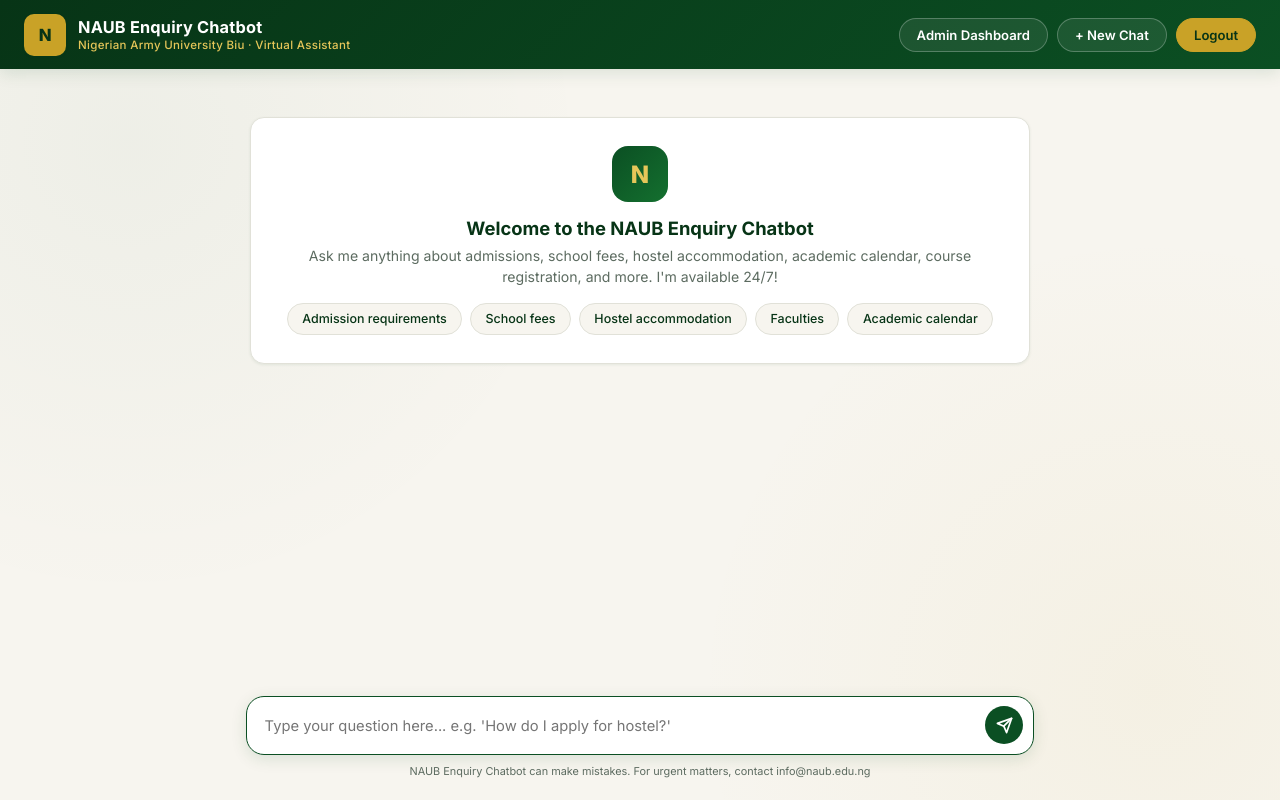
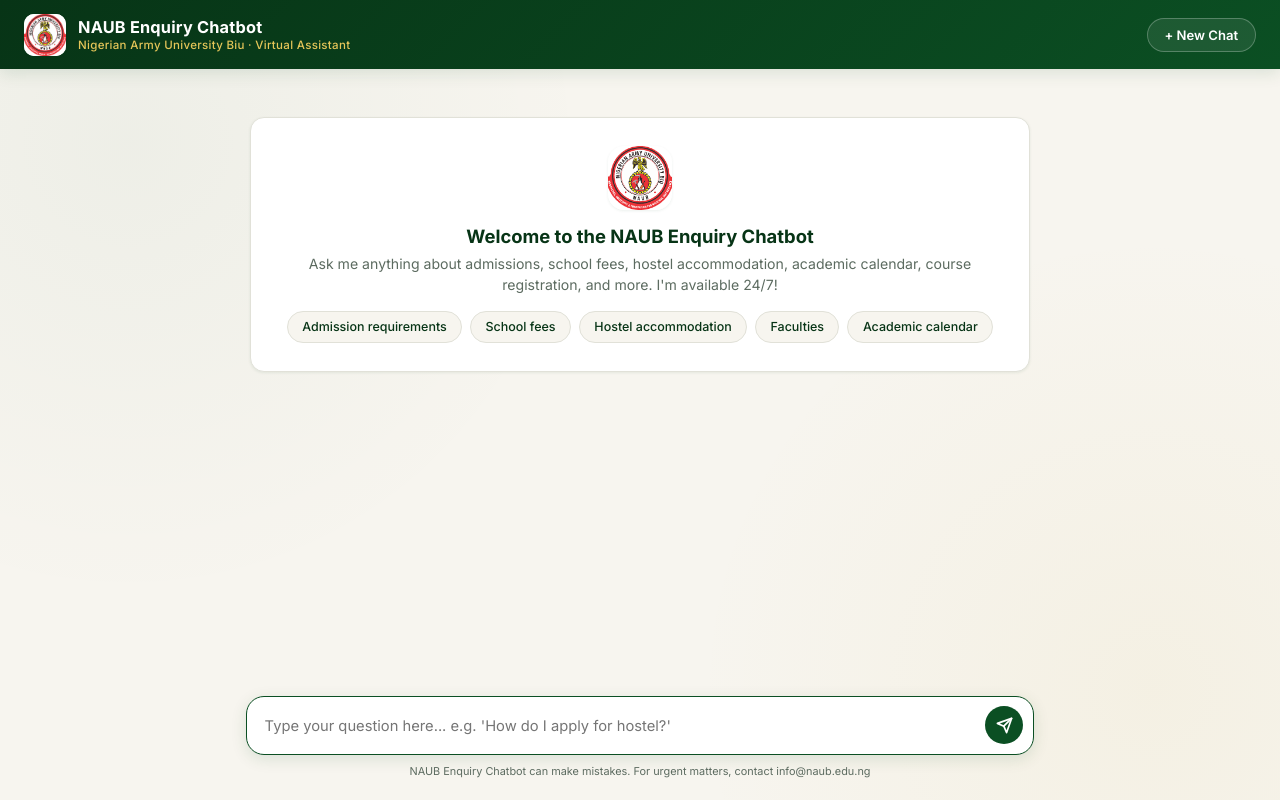
Before and after one commit to Onyedika1801/CHATBOT-NAUB, a Django app: page / in a window 1280 px wide. Run offline with Django 5.2, Linux system fonts and the light colour scheme; the visitor is signed in with stand-in values (Sample User, id 1); data comes from the database, SQL or seed files in the repository; data that the repository does not hold is empty.

Commit message:
Remove admin login/dashboard link from user-facing chat, use real NAUB logo, fix paraphrase matching
- Remove Admin Dashboard link and Sign In/Logout UI from the chat interface;
  normal users now only see the chat, no indication that an admin exists.
  Admin still accesses /accounts/login/ and /dashboard/ directly.
- Replace the text 'N' logo badge with the actual NAUB crest image across
  chat UI, admin dashboard sidebar, and auth pages.
- Add an acronym/synonym expansion layer (chatbot/nlp_engine.py) so terms
  like 'FCOM' normalize to 'faculty of computing', 'VC' to 'vice chancellor',
  etc. before matching -- differently-worded questions about the same thing
  now reduce to the same tokens.
- When an admin answers a previously-unanswered question, the form now
  accepts optional 'alternate phrasings' so future paraphrases of the same
  question are recognized automatically.
- Simplified the unanswered-question reply to 'I don't have an answer for
  that right now. Please check back later.' -- no mention of admin review
  or knowledge base internals.
- Raised similarity threshold slightly (0.25 -> 0.35) to reduce cross-topic
  false matches.

```diff
--- a/accounts/templates/accounts/login_landing.html
+++ b/accounts/templates/accounts/login_landing.html
@@ -1,9 +1,10 @@
 {% extends "base.html" %}
+{% load static %}
 {% block title %}Sign In - NAUB Chatbot{% endblock %}
 {% block body %}
 <div class="auth-shell">
   <div class="auth-card">
-    <div class="naub-logo-badge">N</div>
+    <img src="{% static 'images/naub_logo.png' %}" alt="NAUB Logo" class="naub-logo-img" style="width:60px;height:60px;margin:0 auto 1.1rem;display:block;">
     <h1>NAUB Enquiry Chatbot</h1>
     <p class="sub">Sign in to save your conversation history, or continue as a guest.</p>
 
--- a/accounts/templates/accounts/onboarding.html
+++ b/accounts/templates/accounts/onboarding.html
@@ -1,9 +1,10 @@
 {% extends "base.html" %}
+{% load static %}
 {% block title %}Complete Your Profile{% endblock %}
 {% block body %}
 <div class="auth-shell">
   <div class="auth-card">
-    <div class="naub-logo-badge">N</div>
+    <img src="{% static 'images/naub_logo.png' %}" alt="NAUB Logo" class="naub-logo-img" style="width:60px;height:60px;margin:0 auto 1.1rem;display:block;">
     <h1>Welcome, {{ user.first_name|default:user.username }}!</h1>
     <p class="sub">Just a few details to personalize your experience.</p>
     <form method="post" style="text-align:left;">
--- a/chatbot/nlp_engine.py
+++ b/chatbot/nlp_engine.py
@@ -66,12 +66,72 @@
 _STOPWORDS = get_stopwords()
 
 
+# ---------------------------------------------------------------------------
+# Synonym / acronym normalization
+# ---------------------------------------------------------------------------
+# Maps common abbreviations, acronyms, and alternate phrasings used by NAUB
+# students to a canonical expanded form. This runs BEFORE tokenization so that
+# e.g. "Dean of FCOM" and "Dean of the faculty of computing" both reduce to
+# the same underlying tokens and match the same knowledge base entry.
+#
+# Keys are matched as whole words/phrases (case-insensitive). Add new entries
+# here whenever a new acronym or alternate phrasing surfaces in real usage.
+SYNONYM_MAP = {
+    # Faculty acronyms / alternate names
+    "fcom": "faculty of computing",
+    "faculty of comp sci": "faculty of computing",
+    "computing faculty": "faculty of computing",
+    "fss": "faculty of social sciences",
+    "faculty of socsci": "faculty of social sciences",
+    "fms": "faculty of management sciences",
+    "management faculty": "faculty of management sciences",
+    "foh": "faculty of humanities",
+    "humanities faculty": "faculty of humanities",
+    "fsc": "faculty of science",
+    "science faculty": "faculty of science",
+    "fol": "faculty of law",
+    "law faculty": "faculty of law",
+    # Common role/title abbreviations
+    "vc": "vice chancellor",
+    "hod": "head of department",
+    "reg": "registrar",
+    "dvc": "deputy vice chancellor",
+    # Common institutional abbreviations
+    "sug": "student union government",
+    "gst": "general studies",
+    "utme": "jamb",
+    "de": "direct entry",
+    "nysc": "national youth service corps",
+    "ict": "information communication technology",
+    # Frequent shorthand
+    "uni": "university",
+    "naub": "nigerian army university biu",
+    "dept": "department",
+    "acct": "accounting",
+    "cs": "computer science",
+}
+
+# Sort longer phrases first so multi-word keys are replaced before any
+# single-word substrings inside them could be.
+_SYNONYM_KEYS_SORTED = sorted(SYNONYM_MAP.keys(), key=len, reverse=True)
+
+
+def expand_synonyms(text: str) -> str:
+    """Replace known acronyms/abbreviations/alternate phrasings with their
+    canonical expanded form using whole-word/phrase boundaries."""
+    for key in _SYNONYM_KEYS_SORTED:
+        pattern = r"\b" + re.escape(key) + r"\b"
+        text = re.sub(pattern, SYNONYM_MAP[key], text, flags=re.IGNORECASE)
+    return text
+
+
 def preprocess_text(text: str) -> str:
     """
     Phase 1 - Text Pre-processing (Chapter 3, Section 3.6):
     (i) lowercase, (ii) tokenize, (iii) stop-word removal, (iv) stemming.
     """
     text = text.lower().strip()
+    text = expand_synonyms(text)
     text = re.sub(r"[^\w\s']", " ", text)
     text = re.sub(r"\s+", " ", text).strip()
 
--- a/chatbot/templates/chatbot/chat.html
+++ b/chatbot/templates/chatbot/chat.html
@@ -7,22 +7,14 @@
 
   <header class="naub-topbar">
     <div class="naub-brand">
-      <div class="naub-logo-badge">N</div>
+      <img src="{% static 'images/naub_logo.png' %}" alt="NAUB Logo" class="naub-logo-img">
       <div class="naub-brand-text">
         <h1>NAUB Enquiry Chatbot</h1>
         <p>Nigerian Army University Biu &middot; Virtual Assistant</p>
       </div>
     </div>
     <div class="naub-topbar-actions">
-      {% if user.is_authenticated and user.is_staff %}
-        <a href="{% url 'dashboard:home' %}" class="btn-pill">Admin Dashboard</a>
-      {% endif %}
       <button id="newChatBtn" class="btn-pill">+ New Chat</button>
-      {% if user.is_authenticated %}
-        <a href="{% url 'account_logout' %}" class="btn-pill gold">Logout</a>
-      {% else %}
-        <a href="{% url 'account_login' %}" class="btn-pill gold">Sign In</a>
-      {% endif %}
     </div>
   </header>
 
@@ -32,7 +24,7 @@
       <div id="chatMessages" class="chat-messages">
         {% if not messages %}
         <div class="welcome-card" id="welcomeCard">
-          <div class="welcome-icon">N</div>
+          <img src="{% static 'images/naub_logo.png' %}" alt="NAUB Logo" class="welcome-icon-img">
           <h2>Welcome to the NAUB Enquiry Chatbot</h2>
           <p>Ask me anything about admissions, school fees, hostel accommodation, academic
              calendar, course registration, and more. I'm available 24/7!</p>
@@ -47,15 +39,15 @@
         {% else %}
           {% for m in messages %}
             <div class="msg-row user">
-              <div class="avatar user-avatar">{% if user.is_authenticated %}{{ user.username|first|upper }}{% else %}U{% endif %}</div>
+              <div class="avatar user-avatar">U</div>
               <div>
                 <div class="bubble">{{ m.question }}</div>
               </div>
             </div>
             <div class="msg-row bot">
-              <div class="avatar bot-avatar">N</div>
+              <div class="avatar bot-avatar"><img src="{% static 'images/naub_logo.png' %}" alt="NAUB"></div>
               <div>
-                <div class="bubble {% if m.status == 'rejected' %}rejected{% endif %}">{% if m.status == 'answered' %}{{ m.answer_given }}{% elif m.status == 'rejected' %}{{ m.answer_given|default:"Please rephrase your question." }}{% else %}I don't have a confident answer for that yet. Your question has been forwarded to the NAUB support team.{% endif %}</div>
+                <div class="bubble {% if m.status == 'rejected' %}rejected{% endif %}">{% if m.status == 'answered' %}{{ m.answer_given }}{% elif m.status == 'rejected' %}{{ m.answer_given|default:"Please rephrase your question." }}{% else %}I don't have an answer for that right now. Please check back later.{% endif %}</div>
                 {% if m.status == 'answered' %}<div class="msg-meta">Match confidence: {{ m.similarity_score|floatformat:0 }}%</div>{% endif %}
               </div>
             </div>
@@ -113,7 +105,11 @@
 
   const avatar = document.createElement('div');
   avatar.className = 'avatar ' + (role === 'user' ? 'user-avatar' : 'bot-avatar');
-  avatar.textContent = role === 'user' ? 'U' : 'N';
+  if (role === 'user') {
+    avatar.textContent = 'U';
+  } else {
+    avatar.innerHTML = '<img src="{% static "images/naub_logo.png" %}" alt="NAUB">';
+  }
 
   const wrap = document.createElement('div');
   const bubble = document.createElement('div');
@@ -138,7 +134,7 @@
   const row = document.createElement('div');
   row.className = 'msg-row bot';
   row.id = 'typingRow';
-  row.innerHTML = `<div class="avatar bot-avatar">N</div>
+  row.innerHTML = `<div class="avatar bot-avatar"><img src="{% static 'images/naub_logo.png' %}" alt="NAUB"></div>
     <div class="bubble" style="padding:0.5rem 1rem;">
       <div class="typing-indicator"><span></span><span></span><span></span></div>
     </div>`;
--- a/chatbot/views.py
+++ b/chatbot/views.py
@@ -96,10 +96,7 @@
         reply_text = result["answer"]
     else:
         reply_text = (
-            "I don't have a confident answer for that yet. I've forwarded your "
-            "question to the NAUB support team for review, and the knowledge base "
-            "will be updated soon. In the meantime, you can contact the relevant "
-            "office directly at info@naub.edu.ng."
+            "I don't have an answer for that right now. Please check back later."
         )
         uq, created = UnansweredQuestion.objects.get_or_create(
             question__iexact=question,
--- a/dashboard/templates/dashboard/base_dash.html
+++ b/dashboard/templates/dashboard/base_dash.html
@@ -1,9 +1,10 @@
 {% extends "base.html" %}
+{% load static %}
 {% block body %}
 <div class="dash-shell">
   <aside class="dash-sidebar">
     <div class="naub-brand">
-      <div class="naub-logo-badge">N</div>
+      <img src="{% static 'images/naub_logo.png' %}" alt="NAUB Logo" class="naub-logo-img">
       <div class="naub-brand-text">
         <h1 style="font-size:0.95rem;">NAUB Admin</h1>
         <p>Chatbot Dashboard</p>
--- a/dashboard/templates/dashboard/unanswered_list.html
+++ b/dashboard/templates/dashboard/unanswered_list.html
@@ -29,10 +29,11 @@
     </div>
 
     {% if uq.status == "pending" %}
-    <form method="post" action="{% url 'dashboard:answer_question' uq.pk %}" class="form-inline">
+    <form method="post" action="{% url 'dashboard:answer_question' uq.pk %}" class="form-inline" style="flex-direction:column; align-items:stretch;">
       {% csrf_token %}
       <textarea name="answer" rows="3" placeholder="Type the answer the chatbot should give for this question..."></textarea>
-      <button type="submit" class="btn-sm primary">Save Answer</button>
+      <textarea name="alt_phrasings" rows="2" placeholder="Optional: other ways students might ask this (one per line), e.g. 'who is the dean of computing', 'FCOM dean' — helps the bot recognize paraphrased questions"></textarea>
+      <button type="submit" class="btn-sm primary" style="align-self:flex-start;">Save Answer</button>
     </form>
     <form method="post" action="{% url 'dashboard:ignore_question' uq.pk %}" style="margin-top:0.5rem;">
       {% csrf_token %}
--- a/naub_chatbot/settings.py
+++ b/naub_chatbot/settings.py
@@ -116,5 +116,5 @@
 EMAIL_BACKEND = 'django.core.mail.backends.console.EmailBackend'
 
 # Chatbot settings
-CHATBOT_SIMILARITY_THRESHOLD = 0.25
+CHATBOT_SIMILARITY_THRESHOLD = 0.35
 CHATBOT_GIBBERISH_THRESHOLD = 0.4
--- a/static/css/style.css
+++ b/static/css/style.css
@@ -55,6 +55,30 @@
   font-size: 1.05rem;
   letter-spacing: -0.5px;
   box-shadow: var(--shadow-sm);
+}
+
+.naub-logo-img {
+  width: 42px; height: 42px;
+  border-radius: 10px;
+  object-fit: cover;
+  background: var(--naub-white);
+  box-shadow: var(--shadow-sm);
+  flex-shrink: 0;
+}
+
+.welcome-icon-img {
+  width: 64px; height: 64px;
+  border-radius: 16px;
+  object-fit: cover;
+  margin: 0 auto 0.9rem;
+  box-shadow: var(--shadow-sm);
+  display: block;
+}
+
+.avatar.bot-avatar img {
+  width: 100%; height: 100%;
+  border-radius: 9px;
+  object-fit: cover;
 }
 
 .naub-brand-text h1 {
```
Also changed, not shown: dashboard/views.py (+6 -3 lines), static/images/naub_logo.png (added).
